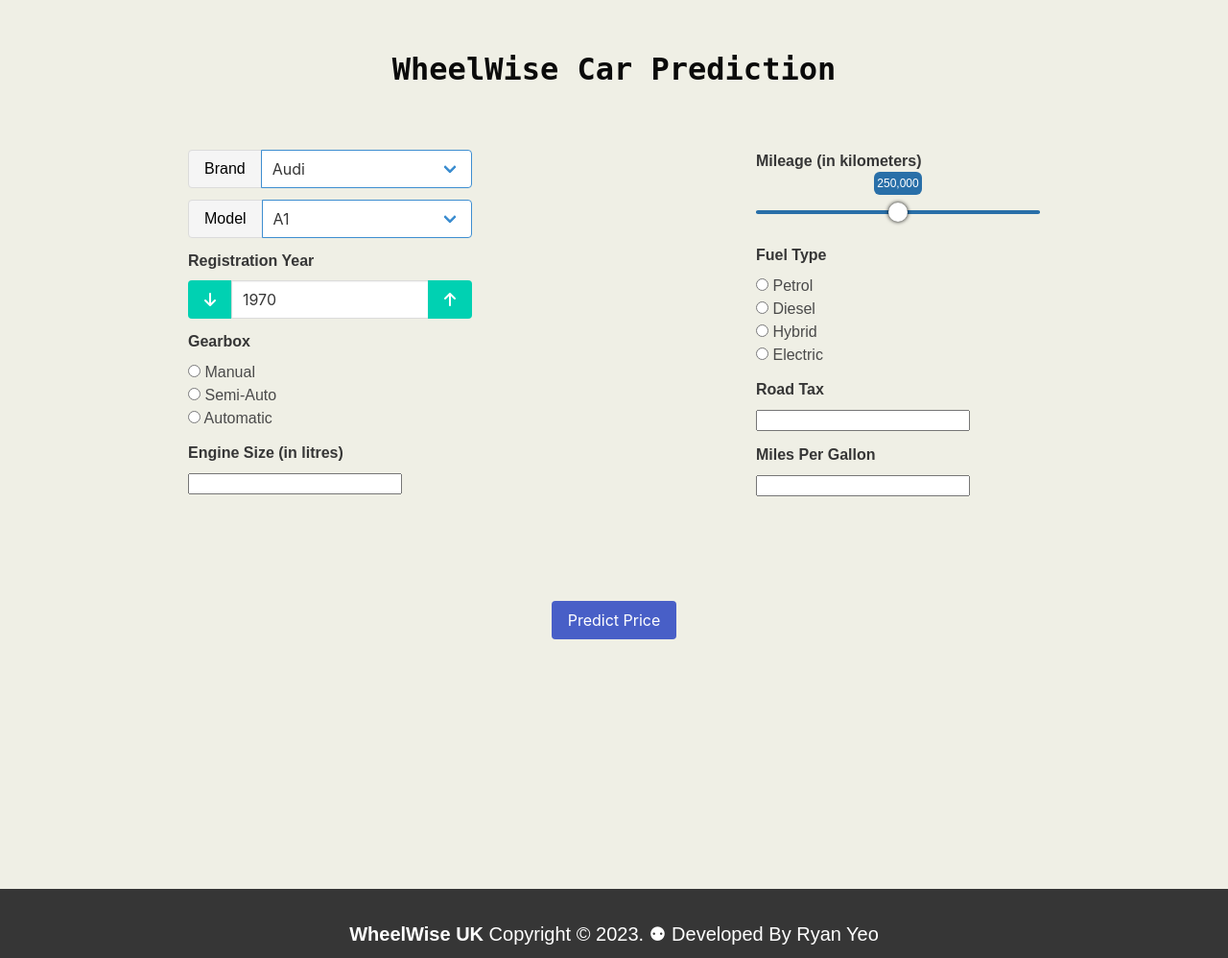
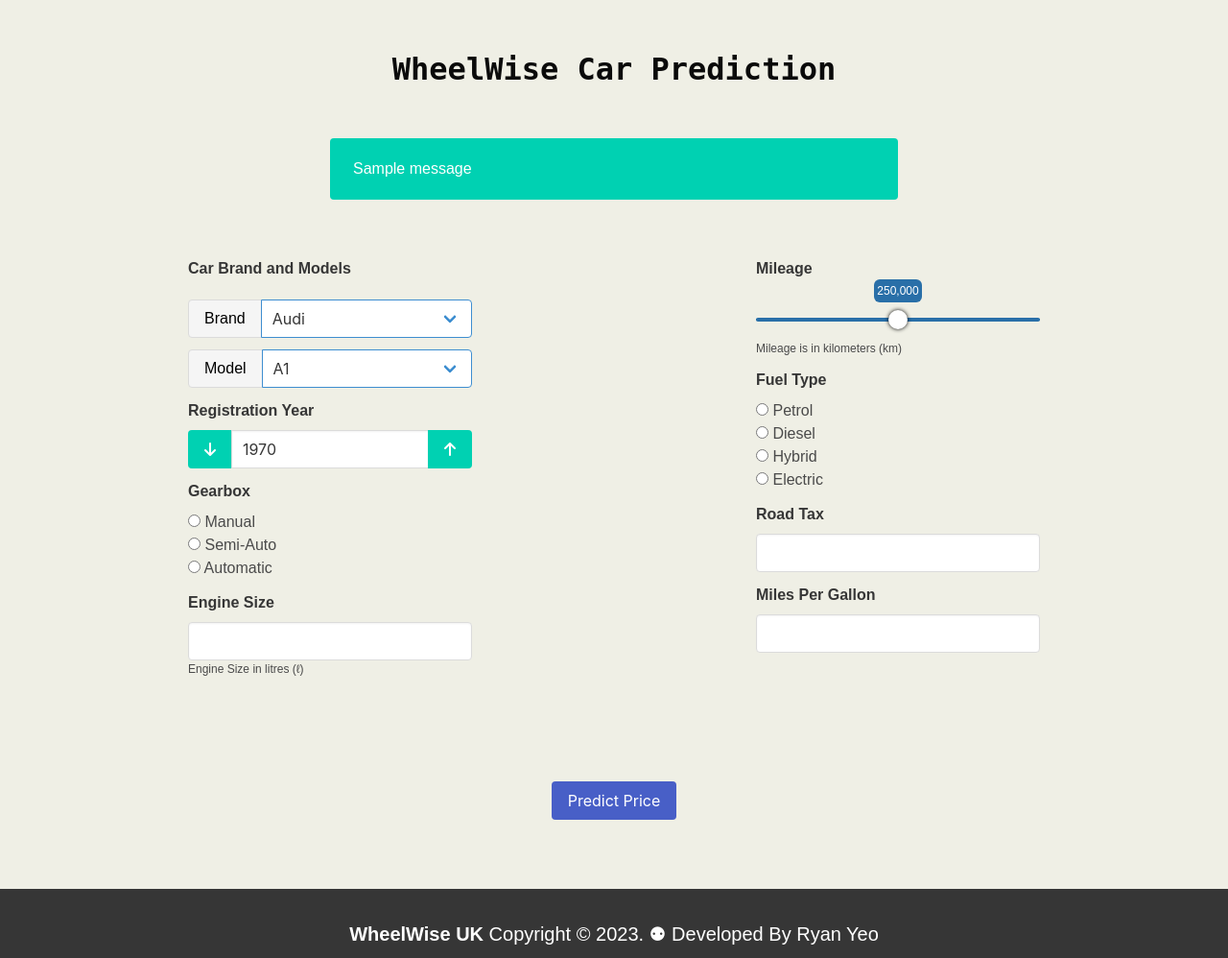
Before and after one commit to kaze-droid/WheelWise-Car-Price-Prediction, a Flask app: page /predict in a window 1280 px wide. Shown: the part 160-1158 px from the top of the page at 96% size. Run offline with Flask 3, Linux system fonts and the light colour scheme; one stand-in notice (Sample message) is shown; some libraries are stand-ins or nearby versions.

Commit message:
enhance prediction form

```diff
--- a/application/forms.py
+++ b/application/forms.py
@@ -1,14 +1,13 @@
 from flask_wtf import FlaskForm
 from wtforms import RadioField, IntegerField, FloatField, IntegerRangeField, SelectField, SubmitField
 from wtforms.validators import Length, InputRequired, ValidationError, NumberRange
+import pandas as pd
 
 class PredictionForm(FlaskForm):
     brands = [('audi','Audi'),('bmw','BMW'),('merc','Mercedes'), ('ford', 'Ford'), ('hyundi', 'Hyundi'), ('skoda', 'Skoda'), ('toyota', 'Toyota'), ('vauxhall', 'Vauxhall'), ('vw', 'VolksWagen')]
-    # Get models from database
-    models = []
 
     brand = SelectField('Brand', choices=brands, validators=[InputRequired()])
-    model = SelectField('Model', choices=models, validators=[InputRequired()])
+    model = SelectField('Model', validate_choice=False, validators=[InputRequired()])
 
     # Highest: 2020
     regYear = IntegerField('Registration Year', validators=[InputRequired(), NumberRange(min=1970, max=2020)])
--- a/application/routes.py
+++ b/application/routes.py
@@ -1,5 +1,5 @@
 from application import app
-from flask import render_template
+from flask import render_template, request, flash
 from application.forms import PredictionForm
 import pandas as pd
 
@@ -20,6 +20,38 @@ def about():
 @app.route('/predict', methods=['GET', 'POST'])
 def predict():
     form = PredictionForm()
+    if request.method == 'POST':
+        if form.validate_on_submit():
+            # Get the form data
+            brand = form.brand.data
+            model = form.model.data
+            year = form.regYear.data
+            gearbox = form.gearbox.data
+            mileage = form.mileage.data
+            fuelType = form.fuelType.data
+            tax = form.roadTax.data
+            mpg = form.milesPerGallon.data
+            engineSize = form.engineSize.data
+
+            # # Create the input dataframe
+            # input_df = pd.DataFrame([[brand, model, year, mileage, transmission, fuelType, tax, mpg, engineSize]],
+            #                         columns=['brand', 'model', 'year', 'mileage', 'transmission', 'fuelType', 'tax', 'mpg', 'engineSize'])
+
+            # # Get the prediction
+            # prediction = ai_model.predict(input_df)[0]
+
+            # # Round the prediction to 2 decimal places
+            # prediction = round(prediction, 2)
+
+            # # Show the prediction result
+            # flash(f"Your car is worth €{prediction:,}.", "success")
+            flash("Prediction: ", "success")
+
+        else:
+            flash("Error cannot proceed", "error")
+
+
+
     return render_template("predict.html", predict=True, form=form, title="WheelWise Car Prediction")
 
 @app.route('/history')
--- a/application/static/css/main.css
+++ b/application/static/css/main.css
@@ -44,6 +44,10 @@ html, body {
 
 .w-25 {
     width: 25% !important;
+}
+
+.w-50 {
+    width: 50% !important;
 }
 
 .w-full {
@@ -121,6 +125,10 @@ input::-webkit-inner-spin-button {
     background-color: #3e8ed0;
 }
 
+.help {
+    margin: 0;
+}
+
 /* Slider */
 input[type=range] {
     -webkit-appearance: none;
--- a/application/templates/predict.html
+++ b/application/templates/predict.html
@@ -3,11 +3,29 @@
 <!-- The block content replace the one encapsulated in layout.html -->
 {% block content %}
 <div class="h-full w-full">
-    <form name="formPredict" action="/predict" method="post" novalidate>
+    <form name="formPredict" action="/predict" method="post" onkeypress="return event.keyCode != 13" novalidate>
         <fieldset class="form-group">
             <legend class="is-size-3 has-text-weight-bold mb-6 has-text-black has-text-centered is-family-code">
                 {{title}}</legend>
             {{ form.hidden_tag() }}
+
+            {% with messages = get_flashed_messages(with_categories=true)%}
+            {% if messages %}
+            <div class="is-flex is-justify-content-center pb-6">
+                {% for category, message in messages %}
+                {% if category == "success" %}
+                <div class="notification is-primary w-50">
+                    <p>{{ message }}</p>
+                </div>
+                {% elif category == "error" %}
+                <div class="notification is-danger w-50">
+                    <p>{{ message }}</p>
+                </div>
+                {% endif %}
+                {% endfor %}
+            </div>
+            {% endif %}
+            {% endwith %}
 
             <div class="is-flex w-full is-justify-content-space-around space-y-3 pb-6">
                 <div class="is-flex is-flex-direction-column w-25">
@@ -18,13 +36,13 @@
                             $.ajax({
                                 url: `/api/models/${brand}`,
                                 type: 'GET',
-                                success: function(res) {
+                                success: (res) => {
                                     const resJSON = JSON.parse(res);
                                     if (callback) {
                                         callback(resJSON, null);
                                     }
                                 },
-                                error: function(err) {
+                                error: (err) => {
                                     if (callback) {
                                         callback(null, err);
                                     }
@@ -38,7 +56,7 @@
                             const brandElement = document.querySelector("#brand");
                             const modelElement = document.querySelector("#model");
 
-                            await getModels(brandElement.value, function(resJSON, err) {
+                            await getModels(brandElement.value, function (resJSON, err) {
                                 if (err) {
                                     console.error(err);
                                 } else {
@@ -59,12 +77,17 @@
                             });
                         }
 
-                        document.addEventListener("DOMContentLoaded", dynamicModel);
-                        document.addEventListener("input", dynamicModel);
+                        document.addEventListener("DOMContentLoaded", () => {
+                            const brandElement = document.querySelector("#brand");
+                            brandElement.value = 'audi'
+                            dynamicModel();
+                            brandElement.addEventListener("change", dynamicModel);
+                        });
                     </script>
 
 
                     <!-- Brand -->
+                    <label class="label pb-3">Car Brand and Models</label>
                     <div class="field has-addons">
                         <p class="control">
                             <a class="button is-static">
@@ -74,6 +97,11 @@
                         <div class="control is-expanded">
                             <div class="select is-fullwidth is-info">{{ form.brand }}</div>
                         </div>
+                        {% for error in form.brand.errors %}
+                        <span class="error-message">
+                            <p class="help">{{ error }}</p>
+                        </span>
+                        {% endfor %}
                     </div>
 
                     <!-- Model -->
@@ -86,11 +114,16 @@
                         <div class="control is-expanded">
                             <div class="select is-fullwidth is-info">{{ form.model }}</div>
                         </div>
+                        {% for error in form.model.errors %}
+                        <span class="error-message">
+                            <p class="help">{{ error }}</p>
+                        </span>
+                        {% endfor %}
                     </div>
 
                     <!-- Registration Year -->
                     <script>
-                        document.addEventListener("DOMContentLoaded", function () {
+                        document.addEventListener("DOMContentLoaded", () => {
                             const regYear = document.querySelector("#regYear");
 
                             document.addEventListener("click", function (e) {
@@ -101,6 +134,7 @@
                                 }
                             });
                         });
+
                         const increment = () => {
                             regYear.stepUp();
                         };
@@ -137,6 +171,11 @@
                             </button>
                         </p>
                     </div>
+                    {% for error in form.regYear.errors %}
+                    <span class="error-message">
+                        <p class="help">{{ error }}</p>
+                    </span>
+                    {% endfor %}
 
                     <!-- Gearbox -->
                     <div class="field">
@@ -144,14 +183,25 @@
                         <div class="control">
                             {{ form.gearbox }}
                         </div>
+                        {% for error in form.gearbox.errors %}
+                        <span class="error-message">
+                            <p class="help">{{ error }}</p>
+                        </span>
+                        {% endfor %}
                     </div>
 
                     <!-- Engine Size -->
                     <div class="field">
-                        <label class="label">{{ form.engineSize.label }} (in litres)</label>
+                        <label class="label">{{ form.engineSize.label }}</label>
                         <div class="control">
-                            {{ form.engineSize }}
+                            {{ form.engineSize(class_="input") }}
                         </div>
+                        <p class="help">Engine Size in litres (ℓ)</p>
+                        {% for error in form.engineSize.errors %}
+                        <span class="error-message">
+                            <p class="help">{{ error }}</p>
+                        </span>
+                        {% endfor %}
                     </div>
                 </div>
 
@@ -167,18 +217,27 @@
                         rangeV.style.left = `calc(${newValue}% + (${newPosition}px))`;
                     };
 
-                    document.addEventListener("DOMContentLoaded", setValue);
-                    document.addEventListener("input", setValue);
+                    document.addEventListener("DOMContentLoaded", () => {
+                        setValue();
+                        let range = document.querySelector('#mileage');
+                        range.addEventListener("input", setValue);
+                    });
                 </script>
 
                 <div class="is-flex is-flex-direction-column w-25">
                     <!-- Mileage -->
                     <div class="field">
-                        <label class="label pb-3">{{ form.mileage.label }} (in kilometers)</label>
+                        <label class="label pb-3">{{ form.mileage.label }}</label>
                         <div class="control">
-                            {{ form.mileage }}
+                            {{ form.mileage(step="250") }}
                             <div class="range-value bubble"></div>
                         </div>
+                        {% for error in form.mileage.errors %}
+                        <span class="error-message">
+                            <p class="help">{{ error }}</p>
+                        </span>
+                        {% endfor %}
+                        <p class="help">Mileage is in kilometers (km)</p>
                     </div>
 
                     <!-- Fuel Type -->
@@ -187,22 +246,37 @@
                         <div class="control">
                             {{ form.fuelType }}
                         </div>
+                        {% for error in form.fuelType.errors %}
+                        <span class="error-message">
+                            <p class="help">{{ error }}</p>
+                        </span>
+                        {% endfor %}
                     </div>
 
                     <!-- Road Tax -->
                     <div class="field">
                         <label class="label">{{ form.roadTax.label }}</label>
                         <div class="control">
-                            {{ form.roadTax }}
+                            {{ form.roadTax(class_="input") }}
                         </div>
+                        {% for error in form.roadTax.errors %}
+                        <span class="error-message">
+                            <p class="help">{{ error }}</p>
+                        </span>
+                        {% endfor %}
                     </div>
 
                     <!-- Miles Per Gallon -->
                     <div class="field">
                         <label class="label">{{ form.milesPerGallon.label }}</label>
                         <div class="control">
-                            {{ form.milesPerGallon }}
+                            {{ form.milesPerGallon(class_="input") }}
                         </div>
+                        {% for error in form.milesPerGallon.errors %}
+                        <span class="error-message">
+                            <p class="help">{{ error }}</p>
+                        </span>
+                        {% endfor %}
                     </div>
                 </div>
         </fieldset>
```
Also changed, not shown: application/__init__.py (+12 -0 lines), application/model_loader.py (added, +22 -0 lines), 1 other file.
